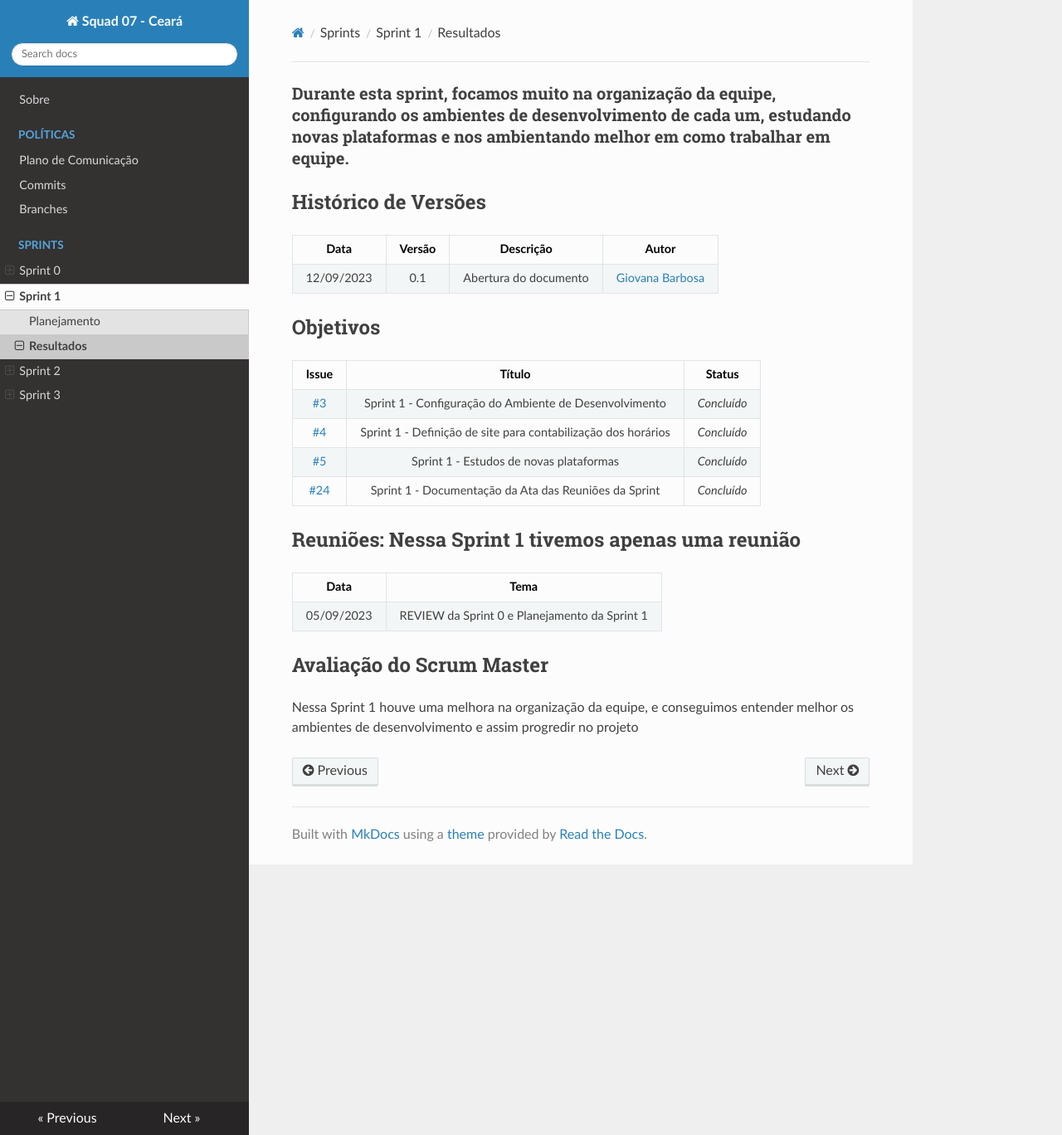
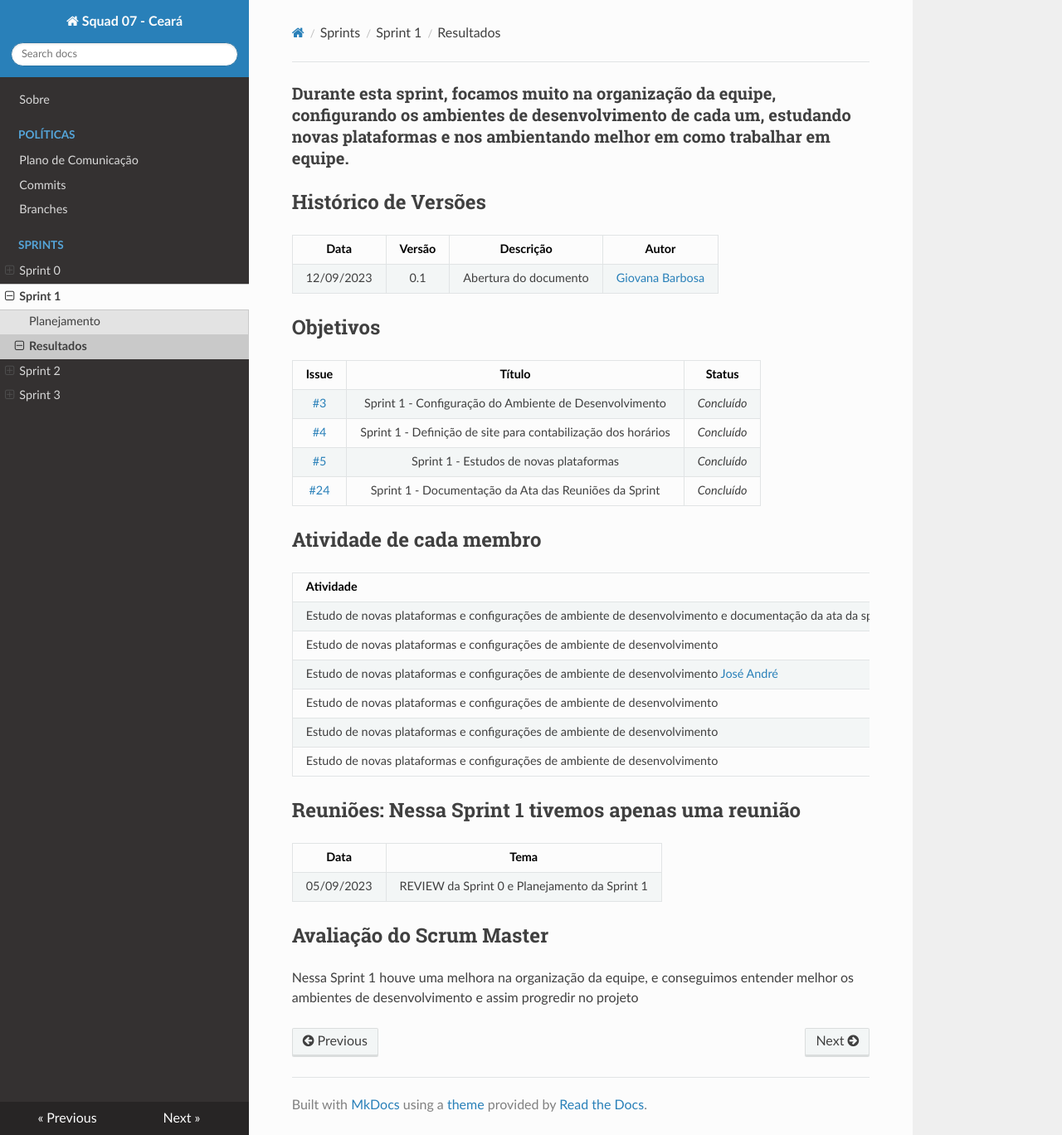
Before and after one commit to unb-mds/2023-2-Squad07, an MkDocs documentation site: the page built from docs/sprints/sprint01/resultado.md, in a window 1280 px wide and 1368 px high. Shown: the whole window at 83% size. Built offline with MkDocs 1.6.1, drawn with Linux system fonts in a browser that asks for light colours; nearby versions of some CDN libraries.

Commit message:
:repeat: atualizando

```diff
--- a/docs/sprints/sprint01/resultado.md
+++ b/docs/sprints/sprint01/resultado.md
@@ -17,6 +17,17 @@
 |[#5](https://github.com/unb-mds/2023-2-Squad07/issues/5) |  Sprint 1 - Estudos de novas plataformas   |  _Concluído_|
 | [#24](https://github.com/unb-mds/2023-2-Squad07/issues/24) | Sprint 1 - Documentação da Ata das Reuniões da Sprint  |  _Concluído_|
 
+## Atividade de cada membro
+| Atividade        |                                                                           Nome                                                                            |
+| ------------- | :-------------------------------------------------------------------------------------------------------------------------------------------------------: |
+| Estudo de novas plataformas e configurações de ambiente de desenvolvimento e documentação da ata da sprint  |                                                    [Giovana Barbosa ](https://github.com/gio221)                                                    |
+| Estudo de novas plataformas e configurações de ambiente de desenvolvimento |                                                    [Julia Takaki](https://github.com/juliatakaki)                                                    |
+|Estudo de novas plataformas e configurações de ambiente de desenvolvimento                         [José André](https://github.com/joseandre25)                                                     |
+|Estudo de novas plataformas e configurações de ambiente de desenvolvimento  |                                                    [Rafael Bonach](https://github.com/RafaBonach)                                                    |
+|Estudo de novas plataformas e configurações de ambiente de desenvolvimento    |                                                    [Samara Leticia](https://github.com/samarawwleticia)                                                    |
+| Estudo de novas plataformas e configurações de ambiente de desenvolvimento | [Kaua Victor](https://github.com/Kauanviictor) |
+
+
 ## Reuniões: Nessa Sprint 1 tivemos apenas uma reunião
 
 | Data       | Tema
```
Also changed, not shown: docs/sprints/sprint02/planejamento.md (+1 -1 lines), docs/sprints/sprint02/resultado.md (+1 -1 lines).
